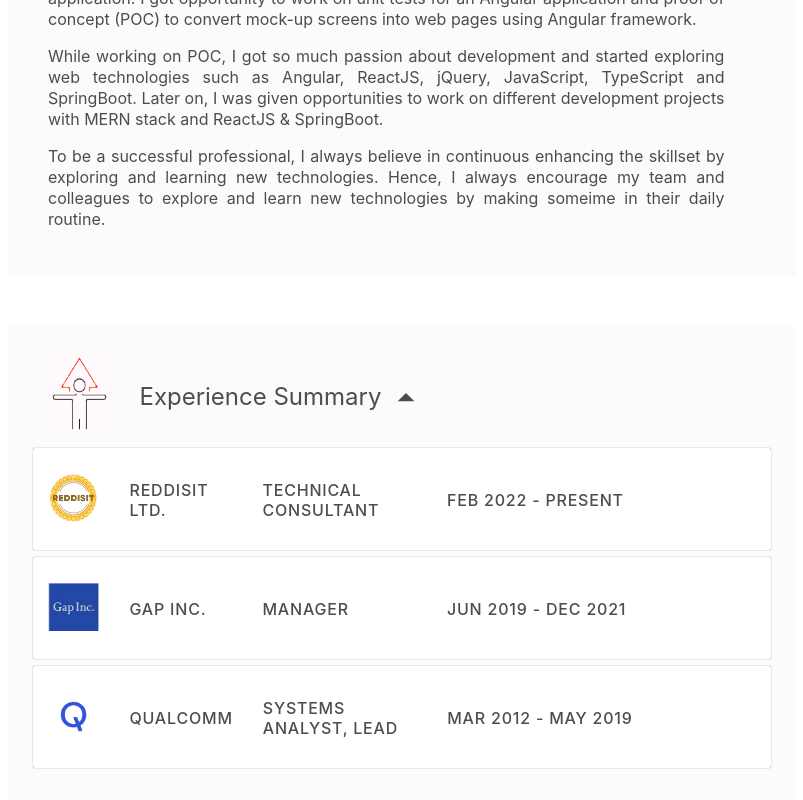
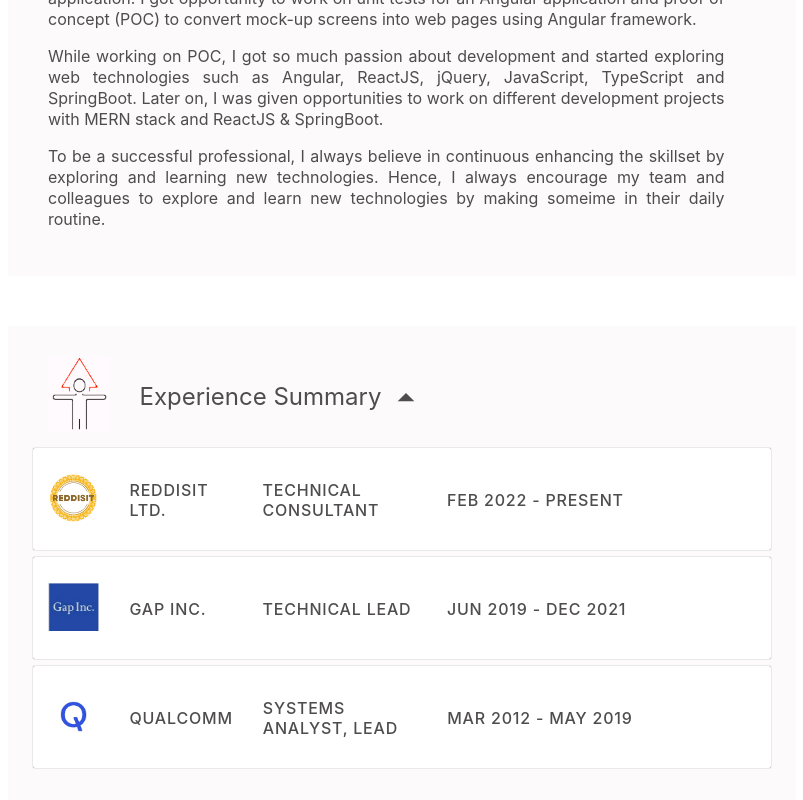
Before and after one commit to yallav/vhelpu, a React (Create React App) app: page / in a window 1280 px wide. Both pictures are taken after a click on the element 644 px from the left and 846 px from the top of the page. Shown: the part 446-1246 px from the top of the page, without its empty margins (238-1041 px from the left). Built offline with nearby package versions, Linux system fonts and the light colour scheme.

Commit message:
Updated experience summary page

```diff
--- a/src/exp-summary/expsummary.js
+++ b/src/exp-summary/expsummary.js
@@ -67,7 +67,7 @@
                             <label> GAP Inc.</label>
                             </div>
                             <div className="col-lg-3 col-3 col-sm-3 experience-details-display">
-                            <label> Manager</label>
+                            <label> Technical Lead</label>
                             </div>
                             <div className="col-lg-6 col-6 col-sm-3 experience-details-display">
                             <label> Jun 2019 - Dec 2021</label>
```
